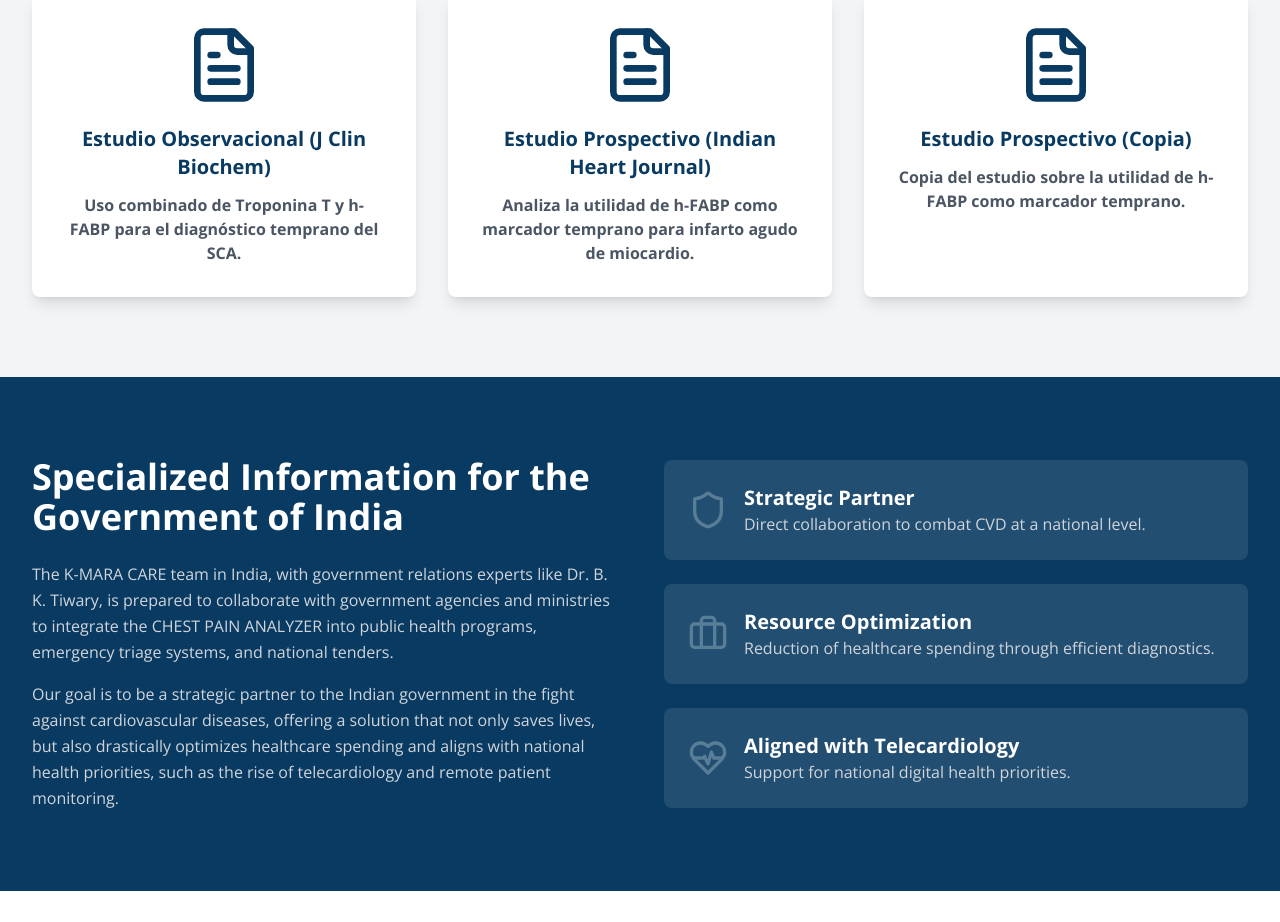
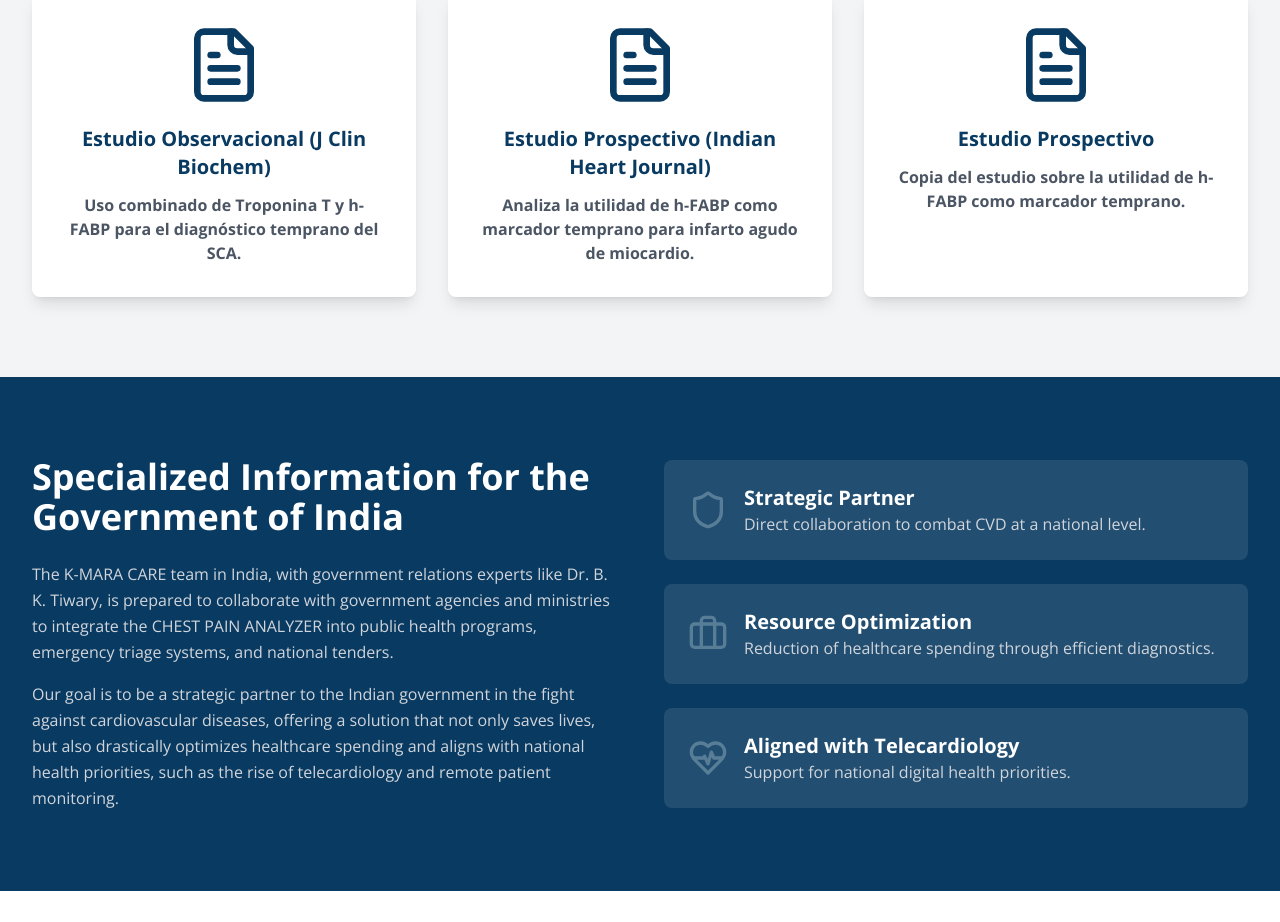
Before and after one commit to Matt-574/kmara, a React (Vite) app: page /india in a window 1280 px wide. Shown: the part 1800-2722 px from the top of the page. Built offline with nearby package versions, Linux system fonts and the light colour scheme.

Commit message:
feat: Update India certificate gallery

```diff
--- a/src/components/india/CertificateGallery.tsx
+++ b/src/components/india/CertificateGallery.tsx
@@ -17,7 +17,7 @@
             pdf: '/certificates/2015_Indian Heart Journal 67 (538-542).pdf'
         },
         {
-            title: "Estudio Prospectivo (Copia)",
+            title: "Estudio Prospectivo",
             details: "Copia del estudio sobre la utilidad de h-FABP como marcador temprano.",
             pdf: '/certificates/2015_Indian Heart Journal 67 (538-542) (1).pdf'
         }
```
